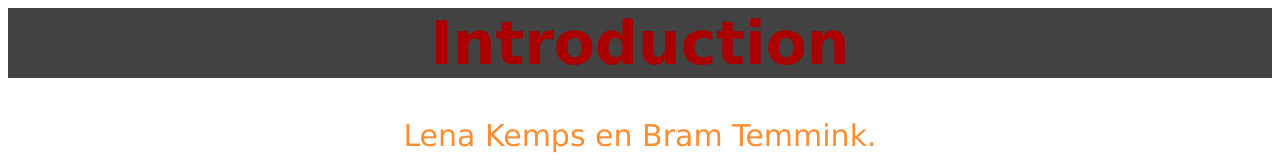
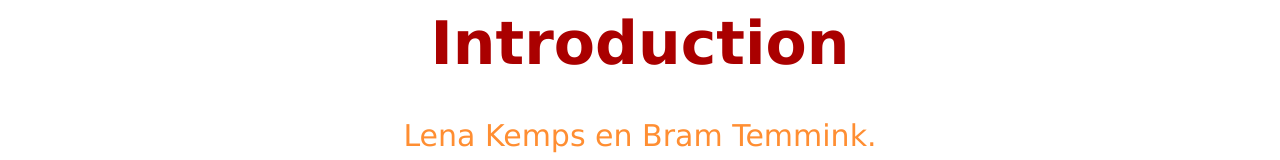
Before and after one commit to Bammmmmm/Bamm, an Angular app: page / in a window 1280 px wide. Shown: the top 160 px of the page. Built offline with nearby package versions, Linux system fonts and the light colour scheme.

Commit message:
1 file modified

```diff
--- a/src/app/app.component.css
+++ b/src/app/app.component.css
@@ -1,4 +1,4 @@
-h1 {
+ {
   background-color: #424242
 }
 
```
